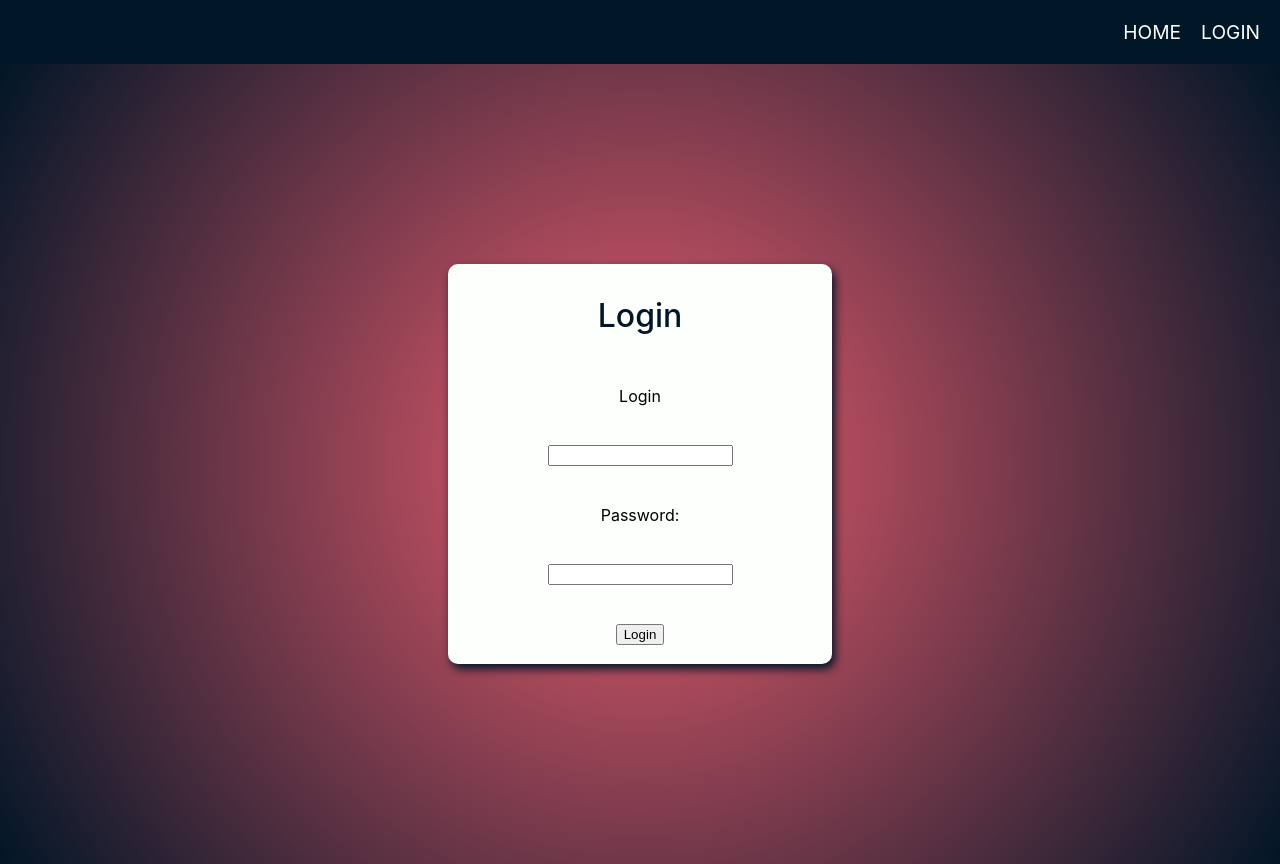
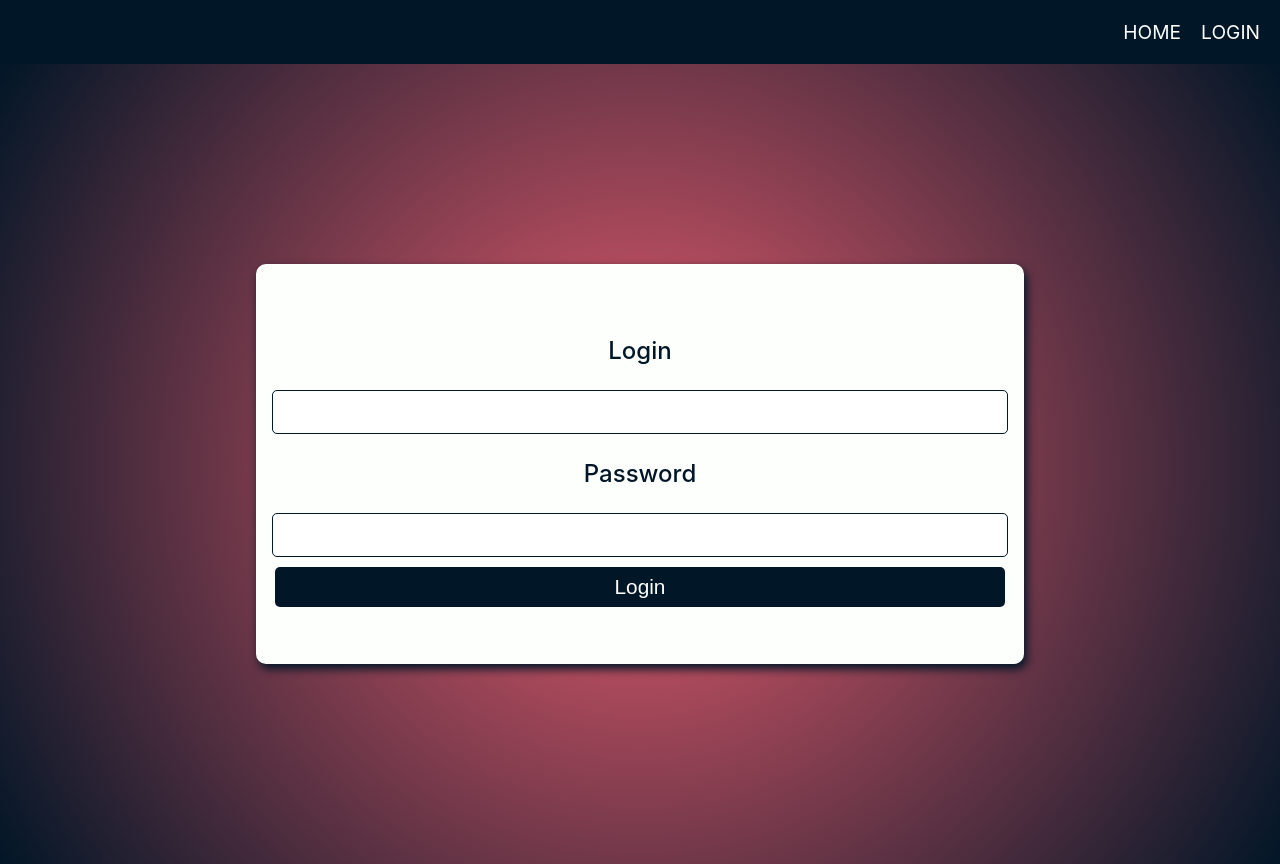
Before and after one commit to btwardy29/BetterSoftwareGroup, a React (Create React App) app: page /login in a window 1280 px wide. Built offline with nearby package versions, Linux system fonts and the light colour scheme.

Commit message:
add styling

```diff
--- a/src/components/Login/Login.tsx
+++ b/src/components/Login/Login.tsx
@@ -1,8 +1,25 @@
-import React, { FC } from "react";
-import { LoginContainer, LoginForm } from "../../styles/Login.styles";
-import { Card, Text } from "../../styles/Splash.styles";
+import React, { FC, useState } from "react";
+import {
+  LoginContainer,
+  LoginForm,
+  LoginLabel,
+  LoginInput,
+  LoginButton,
+} from "../../styles/Login.styles";
+import { Card } from "../../styles/Splash.styles";
+import { useForm } from "react-hook-form";
+
+interface LoginForm {
+  login: string;
+  password: string;
+}
 
 const Login: FC = () => {
+  const [loginForm, setLoginForm] = useState<LoginForm>({
+    login: "",
+    password: "",
+  });
+
   const handleSubmit = (e: any) => {
     e.preventDefault();
     console.log("Submitted");
@@ -10,13 +27,12 @@ const Login: FC = () => {
   return (
     <LoginContainer>
       <Card>
-        <Text>Login</Text>
         <LoginForm onSubmit={handleSubmit}>
-          <label>Login</label>
-          <input name="login"></input>
-          <label>Password: </label>
-          <input name="password"></input>
-          <button type="submit">Login</button>
+          <LoginLabel>Login</LoginLabel>
+          <LoginInput type="email" name="login"></LoginInput>
+          <LoginLabel>Password </LoginLabel>
+          <LoginInput type="password" name="password"></LoginInput>
+          <LoginButton type="submit">Login</LoginButton>
         </LoginForm>
       </Card>
     </LoginContainer>
--- a/src/styles/Login.styles.ts
+++ b/src/styles/Login.styles.ts
@@ -1,3 +1,4 @@
+import { screen } from "@testing-library/react";
 import styled from "styled-components";
 
 export const LoginContainer = styled.div`
@@ -16,8 +17,55 @@ export const LoginContainer = styled.div`
 
 export const LoginForm = styled.form`
   height: 100%;
+  width: 50%;
   display: flex;
   flex-direction: column;
   align-items: center;
-  justify-content: space-around;
+  justify-content: center;
+  @media (max-width: 1400px) {
+    width: 95%;
+  }
 `;
+
+export const LoginLabel = styled.label`
+  font-size: 1.5rem;
+  font-weight: 500;
+  margin: 20px 0;
+  color: #011627;
+`;
+
+export const LoginInput = styled.input`
+  width: 100%;
+  height: 40px;
+  font-size: 1.3rem;
+  margin: 5px;
+  color: #011627;
+  border: 1px solid #011627;
+  border-radius: 5px;
+  &:focus {
+    outline: 2px solid #2ec4b6;
+    border: none;
+    -webkit-box-shadow: 2px 4px 5px 0px rgb(1 22 39);
+    -moz-box-shadow: 2px 4px 5px 0px rgb(1 22 39);
+    box-shadow: 2px 4px 5px 0px rgb(1 22 39);
+  }
+`;
+
+export const LoginButton = styled.button`
+  width: 100%;
+  height: 40px;
+  margin: 5px;
+  border: none;
+  border-radius: 5px;
+  font-size: 1.3rem;
+  background-color: #011627;
+  color: #fdfffc;
+  cursor: pointer;
+  transition: all 0.3s;
+  &:hover {
+    color: #ff9f1c;
+    -webkit-box-shadow: 2px 4px 5px 0px rgb(1 22 39);
+    -moz-box-shadow: 2px 4px 5px 0px rgb(1 22 39);
+    box-shadow: 2px 4px 5px 0px rgb(1 22 39);
+  }
+`;
--- a/src/styles/Splash.styles.ts
+++ b/src/styles/Splash.styles.ts
@@ -27,6 +27,12 @@ export const Card = styled.div`
   -webkit-box-shadow: 3px 5px 10px 0px rgba(1, 22, 39, 1);
   -moz-box-shadow: 3px 5px 10px 0px rgba(1, 22, 39, 1);
   box-shadow: 3px 5px 10px 0px rgba(1, 22, 39, 1);
+  @media (max-width: 1400px) {
+    width: 60%;
+  }
+  @media (max-width: 860px) {
+    width: 95%;
+  }
 `;
 
 export const Text = styled.p`
@@ -52,6 +58,13 @@ export const SplashButton = styled.button`
     -moz-box-shadow: 3px 5px 10px 0px rgba(1, 22, 39, 1);
     box-shadow: 3px 5px 10px 0px rgba(1, 22, 39, 1);
   }
+  @media (max-width: 860px) {
+    width: 80%;
+    height: 50px;
+  }
+  @media (max-width: 1400px) {
+    width: 60%;
+  }
 `;
 
 export const SplashLink = styled(NavLink)`
@@ -75,4 +88,11 @@ export const SplashLink = styled(NavLink)`
     -moz-box-shadow: 3px 5px 10px 0px rgba(1, 22, 39, 1);
     box-shadow: 3px 5px 10px 0px rgba(1, 22, 39, 1);
   }
+  @media (max-width: 860px) {
+    width: 80%;
+    height: 50px;
+  }
+  @media (max-width: 1400px) {
+    width: 60%;
+  }
 `;
```
